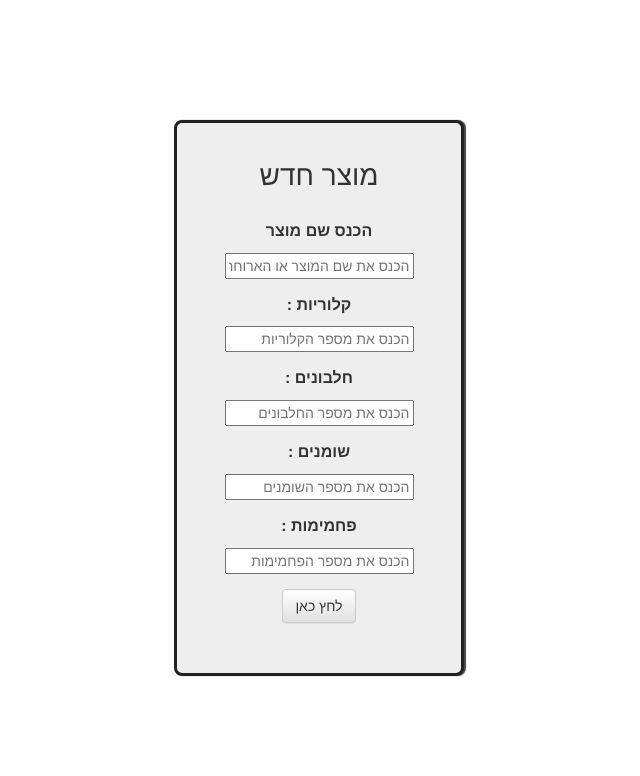
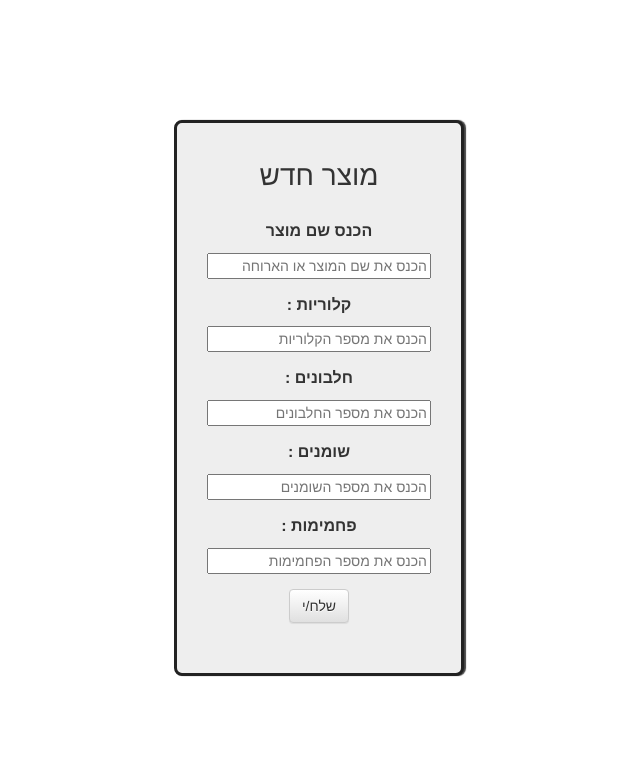
Before and after one commit to Thecink09/Calculate_Diet, a Flask app: page /food/add_food in a window 1280 px wide. Shown: the part 52-828 px from the top of the page, without its empty margins (321-961 px from the left). Run offline with Flask 2, Linux system fonts and the light colour scheme; the visitor is signed in with stand-in values (Sample User, id 1); some libraries are stand-ins or nearby versions.

Commit message:
upgrading adding and editing UI

```diff
--- a/src/static/css/main.css
+++ b/src/static/css/main.css
@@ -23,6 +23,9 @@ body{
     font-size: 16px;
     margin-bottom: 10px;
 }
+.form-size input{
+    width: 100%;
+}
 .list-actions, .list-item, .result{
     display:flex;
 }
--- a/src/templates/food/add_food.html
+++ b/src/templates/food/add_food.html
@@ -18,7 +18,7 @@
             <input id="pro" name="pro" type="number" min="0" step="0.01" placeholder="הכנס את מספר החלבונים"/>
         </div>
         <div class="form-group">
-            <label for="fat">שומנים :  </label><br>
+            <label for="fat">שומנים :  </label>
             <input id="fat" name="fat" type="number" min="0" step="0.01" placeholder="הכנס את מספר השומנים"/>
         </div>
         <div class="form-group">
@@ -26,7 +26,7 @@
             <input id="carbs" name="carbs" type="number" min="0" step="0.01" placeholder="הכנס את מספר הפחמימות"/>
         </div>
 
-        <button type="submit" class="btn btn-default" style="margin-bottom: 20px;">לחץ כאן</button>
+        <button type="submit" class="btn btn-default" style="margin-bottom: 20px;">שלח/י</button>
 
         {% if ex %}
         <div class="alert alert-danger">
--- a/src/templates/food/add_with_a_link.html
+++ b/src/templates/food/add_with_a_link.html
@@ -13,7 +13,7 @@
             <input id="url" name="url" type="text" placeholder="הכנס לינק למוצר" aria-describedby="link-description">
             <span id="link-description" class="help-block">לינק מהאתרים הבאים : "foodsdictionary" בלבד יהיו תקינים</span>
         </div>
-        <button type="submit" class="btn btn-default" style="margin-bottom: 20px;">לחץ כאן</button>
+        <button type="submit" class="btn btn-default" style="margin-bottom: 20px;">הוסף/י</button>
 
         {% if ex %}
         <div class="alert alert-danger">
--- a/src/templates/food/edit_food.html
+++ b/src/templates/food/edit_food.html
@@ -43,7 +43,7 @@
                 <label for="carbs">פחמימות : </label>
                 <input id="carbs" name="carbs" type="number" min="0" step="0.01" placeholder="הכנס את מספר הפחמימות"/>
             </div>
-            <button class="btn btn-default" type="submit">הזן</button>
+            <button class="btn btn-default" type="submit">הזן/י</button>
         </form>
     </div>
 
```
